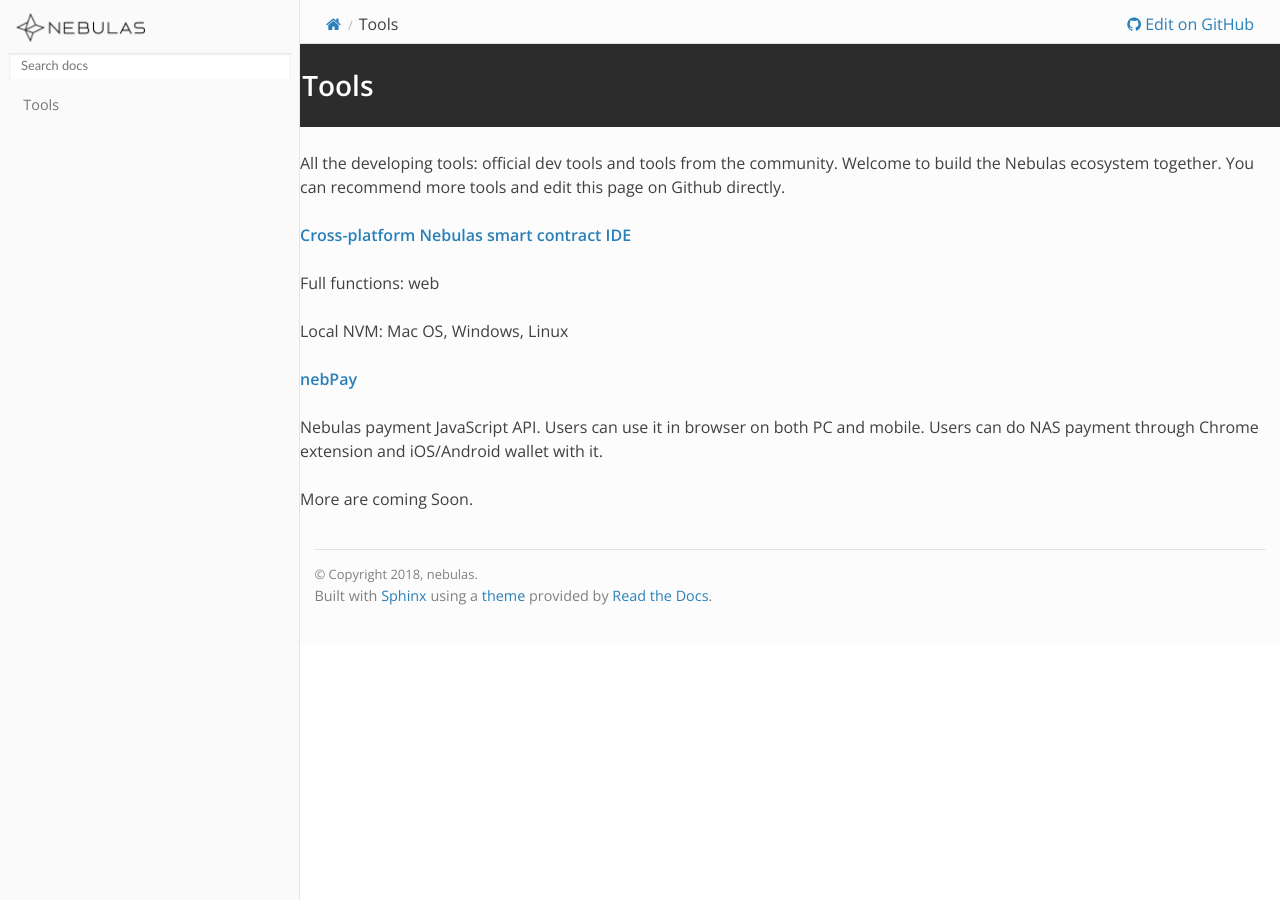
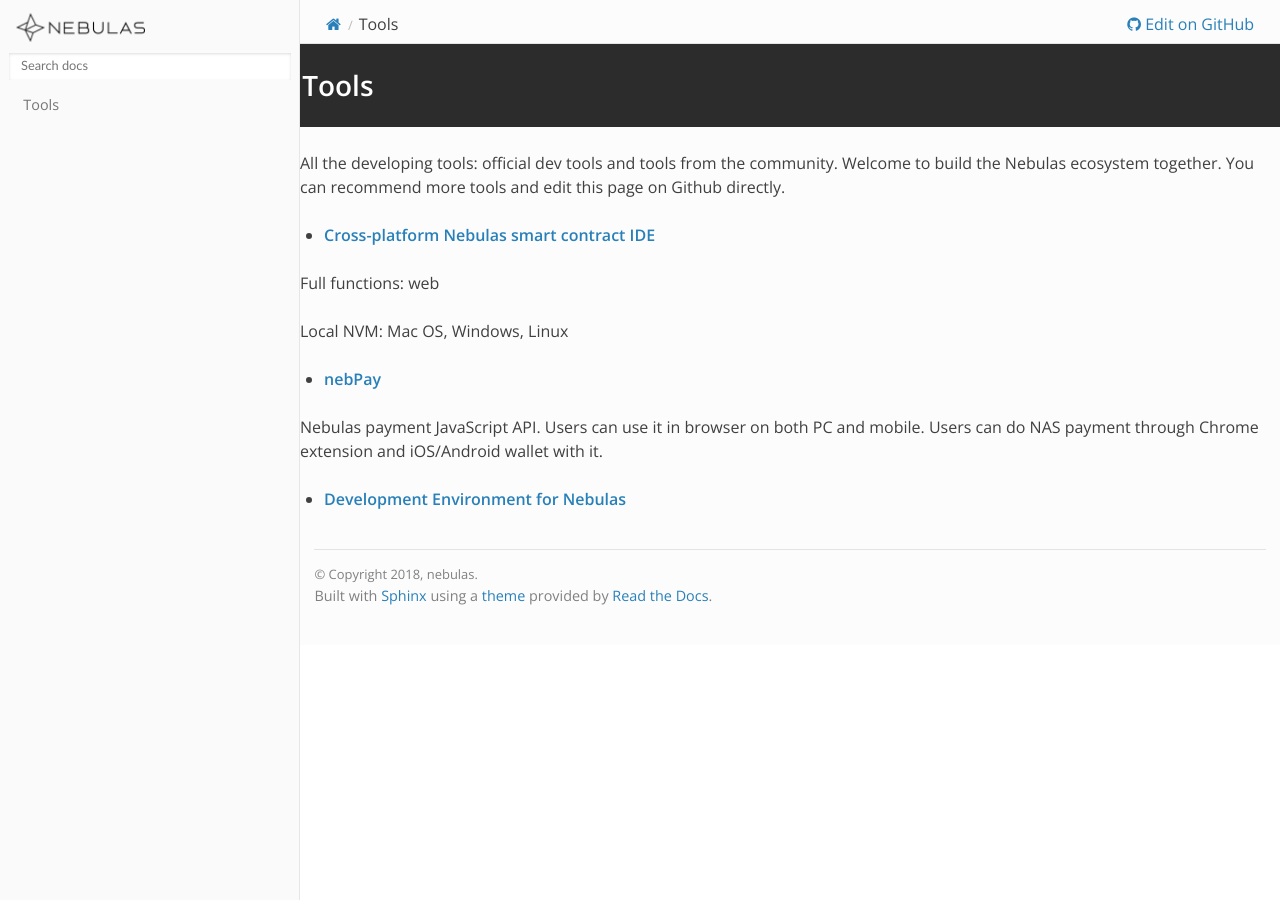
Before and after one commit to nebulasio/nebdocs, a Sphinx documentation site: the page built from docs/dapp-development/tools.md, in a window 1280 px wide. Built offline with Sphinx 7.4.7 and the Read the Docs theme 2.0.0, drawn with Linux system fonts in a browser that asks for light colours; pages that are not in the unit, such as notebooks, are missing from menus.

Commit message:
update tools

```diff
--- a/docs/dapp-development/tools.md
+++ b/docs/dapp-development/tools.md
@@ -3,16 +3,16 @@
 All the developing tools: official dev tools and tools from the community. Welcome to build the Nebulas ecosystem together. You can recommend more tools and edit this page on Github directly.
 
 
-**[Cross-platform Nebulas smart contract IDE](https://nebide.block2100.com/)**
+- **[Cross-platform Nebulas smart contract IDE](https://nebide.block2100.com/)**
 
 Full functions: web
 
 Local NVM: Mac OS, Windows, Linux
 
 
-**[nebPay](https://github.com/nebulasio/nebPay)**
+- **[nebPay](https://github.com/nebulasio/nebPay)**
 
 Nebulas payment JavaScript API.
 Users can use it in browser on both PC and mobile. Users can do NAS payment through Chrome extension and iOS/Android wallet with it.
 
-More are coming Soon.
+- **[Development Environment for Nebulas](https://github.com/mirei83/NebuEnv)**
```
